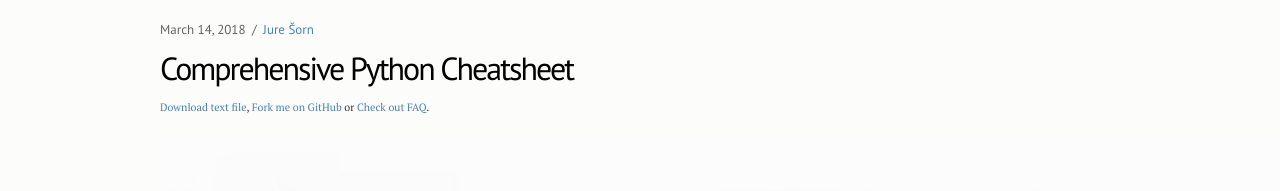
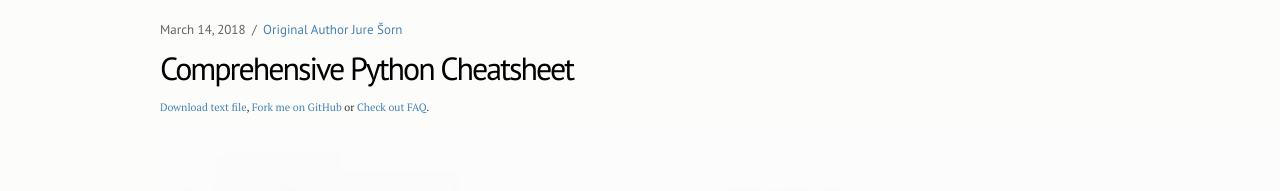
Before and after one commit to brice-v/brice-v.github.io, a Jekyll site: the page pychtsht/index.html, which Jekyll copies as it is, in a window 1280 px wide and 900 px high. Shown: the top 191 px of the window. Built offline with Jekyll 4.4.1, drawn with Linux system fonts in a browser that asks for light colours; nearby versions of some CDN libraries; some of the changed text lies outside the part shown.

Commit message:
updated original authors link

```diff
--- a/pychtsht/index.html
+++ b/pychtsht/index.html
@@ -192,7 +192,7 @@
 <body>
   <header>
     <aside>March 14, 2018</aside>
-    <a href="../" rel="author">Jure Šorn</a>
+    <a href="https://gto76.github.io/python-cheatsheet/" rel="author">Original Author Jure Šorn</a>
   </header>
 
   <a href="javascript:" id="return-to-top"><i class="icon-chevron-up"></i></a>
@@ -2219,7 +2219,7 @@
 
   <footer>
     <aside>March 14, 2018</aside>
-    <a href="../" rel="author">Jure Šorn</a>
+    <a href="https://gto76.github.io/python-cheatsheet/" rel="author">Original Author Jure Šorn</a>
   </footer>
 
   <br>
```
